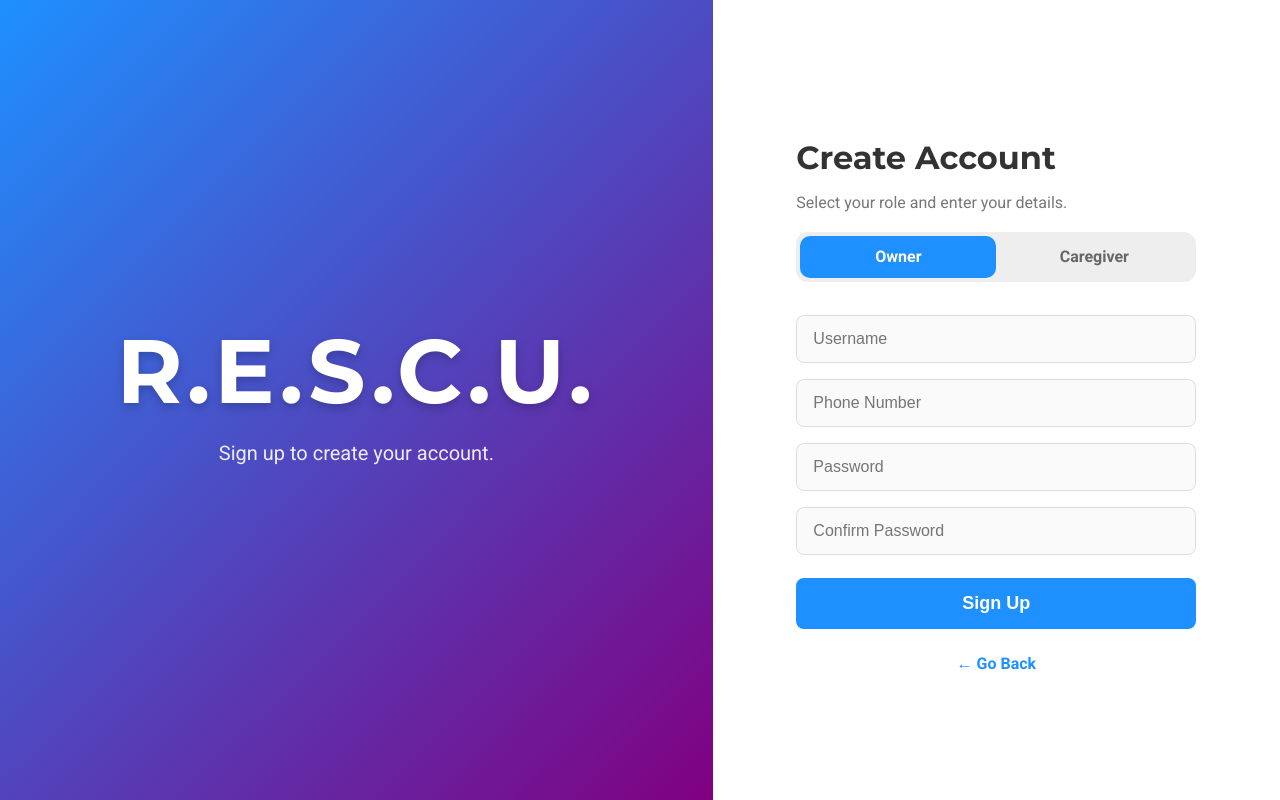
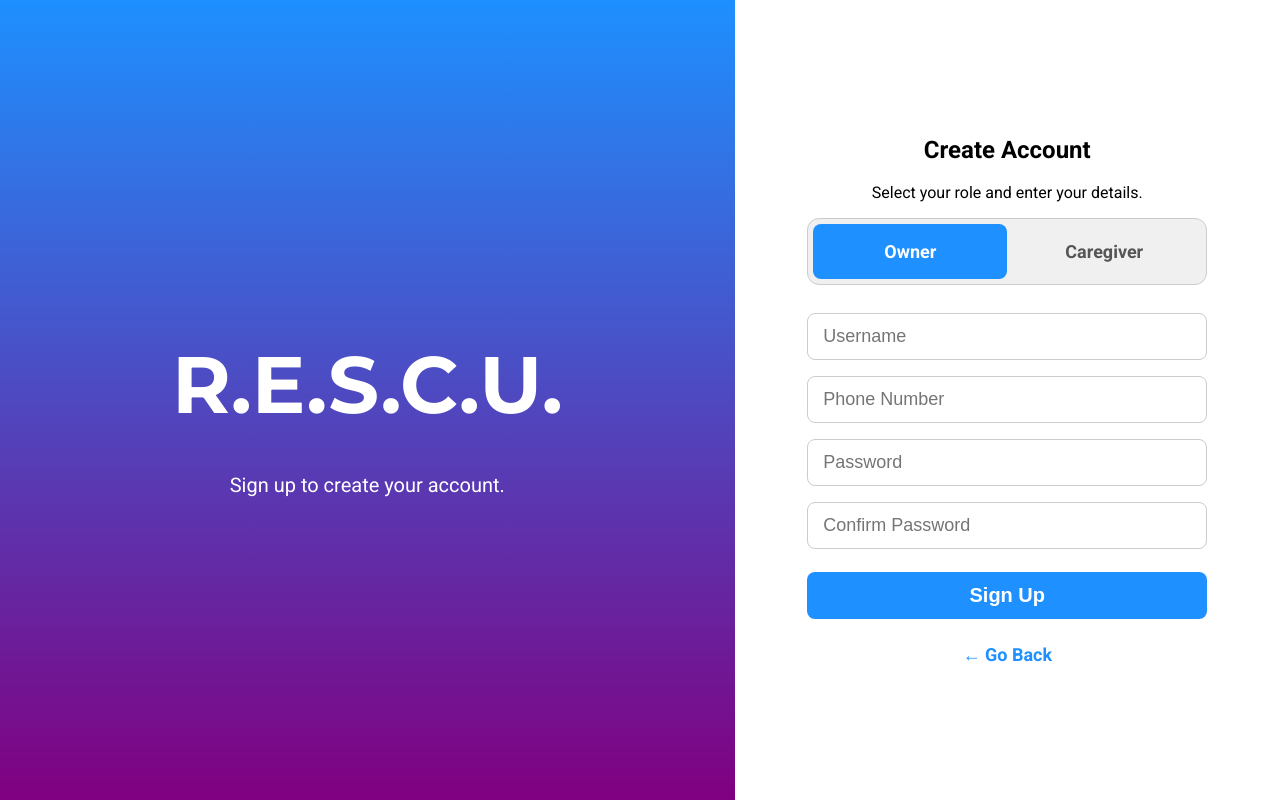
Before and after one commit to Lexie13/RESCU, a Flask app: page /signup in a window 1280 px wide. Run offline with Flask 3, Linux system fonts and the light colour scheme.

Commit message:
Update signup.css

```diff
--- a/frontend/static/signup.css
+++ b/frontend/static/signup.css
@@ -1,50 +1,43 @@
 /* =========================================
-   1. General Reset & Base Styles
+   1. General Layout
    ========================================= */
-* { box-sizing: border-box; }
-
-body, html {
-    height: 100%;
+body {
+    height: 100vh;
     margin: 0;
+    display: flex;
+    justify-content: center;
+    align-items: center;
+    background: linear-gradient(to bottom, #1E90FF, #800080);
     font-family: 'Roboto', sans-serif;
-    background: #f4f7f6;
-    color: #333;
 }
 
+/* Page wrapper for split screen */
 .page-wrapper {
     display: flex;
-    height: 100vh;
     width: 100%;
+    height: 100%;
 }
 
-/* =========================================
-   2. Shared Split Screen Style
-   ========================================= */
 .hero-section {
     flex: 1.2;
-    background: linear-gradient(135deg, #1E90FF, #800080);
     display: flex;
     flex-direction: column;
     justify-content: center;
     align-items: center;
-    color: white;
+    color: #FFFFFF;
+    text-align: center;
     padding: 40px;
-    text-align: center;
 }
 
 .hero-section h1 {
+    font-size: 80px;
     font-family: 'Montserrat', sans-serif;
-    font-size: clamp(50px, 8vw, 90px);
-    margin: 0;
-    letter-spacing: 4px;
-    text-shadow: 0 4px 10px rgba(0, 0, 0, 0.2);
+    margin-bottom: 20px;
 }
 
 .hero-section p {
     font-size: 20px;
-    opacity: 0.9;
-    margin-top: 15px;
-    white-space: nowrap;
+    white-space: nowrap; /* Forced to one line per your request */
 }
 
 .form-section {
@@ -52,36 +45,38 @@ body, html {
     display: flex;
     justify-content: center;
     align-items: center;
-    background: #ffffff;
-    padding: 40px 20px;
+    background-color: #ffffff;
 }
 
 .form-container {
-    width: 100%;
-    max-width: 400px;
+    width: 400px;
+    padding: 40px 30px;
+    text-align: center;
 }
 
 /* =========================================
-   3. Role Slider Component
+   2. Role Slider (The "Owner/Caregiver" Toggle)
    ========================================= */
 .role-slider-container {
     display: flex;
     justify-content: center;
-    margin-bottom: 25px;
+    margin-bottom: 20px;
 }
 
 .role-slider {
     position: relative;
     display: flex;
     width: 100%;
-    background: #eee;
-    padding: 4px;
+    background: #f0f0f0;
+    padding: 5px;
     border-radius: 12px;
-    height: 50px;
-    user-select: none;
+    height: 55px;
+    border: 1px solid #ccc;
 }
 
-.role-slider input[type="radio"] { display: none; }
+.role-slider input[type="radio"] {
+    display: none;
+}
 
 .slider-label {
     flex: 1;
@@ -91,75 +86,96 @@ body, html {
     align-items: center;
     cursor: pointer;
     font-weight: 700;
-    color: #666;
+    font-size: 18px;
+    color: #555;
     transition: color 0.3s;
 }
 
 .slider-tab {
     position: absolute;
-    top: 4px; left: 4px;
-    width: calc(50% - 4px);
-    height: calc(100% - 8px);
+    top: 5px;
+    left: 5px;
+    width: calc(50% - 5px);
+    height: calc(100% - 10px);
     background: #1E90FF;
-    border-radius: 10px;
+    border-radius: 8px;
     transition: transform 0.3s cubic-bezier(0.645, 0.045, 0.355, 1);
     z-index: 1;
 }
 
 #owner:checked ~ .slider-tab { transform: translateX(0); }
 #caregiver:checked ~ .slider-tab { transform: translateX(100%); }
-#owner:checked ~ label[for="owner"], #caregiver:checked ~ label[for="caregiver"] { color: white; }
+
+#owner:checked ~ label[for="owner"],
+#caregiver:checked ~ label[for="caregiver"] {
+    color: white;
+}
 
 /* =========================================
-   4. Form Elements
+   3. Inputs & Buttons (Matching Original Style)
    ========================================= */
-form h2 { font-family: 'Montserrat', sans-serif; font-size: 32px; margin-bottom: 8px; }
-.subtext { color: #777; margin-bottom: 20px; }
-
-input[type="text"], input[type="password"], input[type="tel"] {
+input[type="text"],
+input[type="password"],
+input[type="tel"] {
     width: 100%;
-    padding: 14px 16px;
+    padding: 12px 15px;
     margin: 8px 0;
     border-radius: 8px;
-    border: 1px solid #ddd;
-    font-size: 16px;
-    background-color: #fafafa;
+    border: 1px solid #ccc;
+    font-size: 18px;
+    box-sizing: border-box;
 }
 
 button {
     width: 100%;
-    padding: 15px;
+    padding: 12px 15px;
     margin-top: 15px;
     border: none;
     border-radius: 8px;
     background: #1E90FF;
     color: #fff;
-    font-size: 18px;
-    font-weight: 700;
+    font-size: 20px;
     cursor: pointer;
+    font-weight: bold;
+}
+
+button:hover {
+    background: #104E8B;
 }
 
 /* =========================================
-   5. Persistent "Go Back" Link
+   4. Go Back Link (Never turns grey)
    ========================================= */
 .login-link {
     margin-top: 25px;
-    text-align: center;
+    font-size: 18px;
 }
 
 .login-link a,
 .login-link a:visited,
 .login-link a:active {
-    color: #1E90FF !important; /* Never turns grey */
+    color: #1E90FF !important; /* Persistent blue */
     text-decoration: none;
-    font-weight: 700;
+    font-weight: bold;
 }
 
-.login-link a:hover { text-decoration: underline; }
+.login-link a:hover {
+    text-decoration: underline;
+}
+
+/* Error message styling */
+.error {
+    color: red;
+    font-size: 14px;
+    margin-top: 5px;
+    display: none;
+}
+.error.show { display: block; }
 
 /* Responsive */
 @media (max-width: 850px) {
     .page-wrapper { flex-direction: column; }
-    .hero-section { flex: 0.4; }
+    .hero-section { flex: 0.5; padding: 20px; }
+    .hero-section h1 { font-size: 40px; }
     .hero-section p { white-space: normal; }
 }
```
